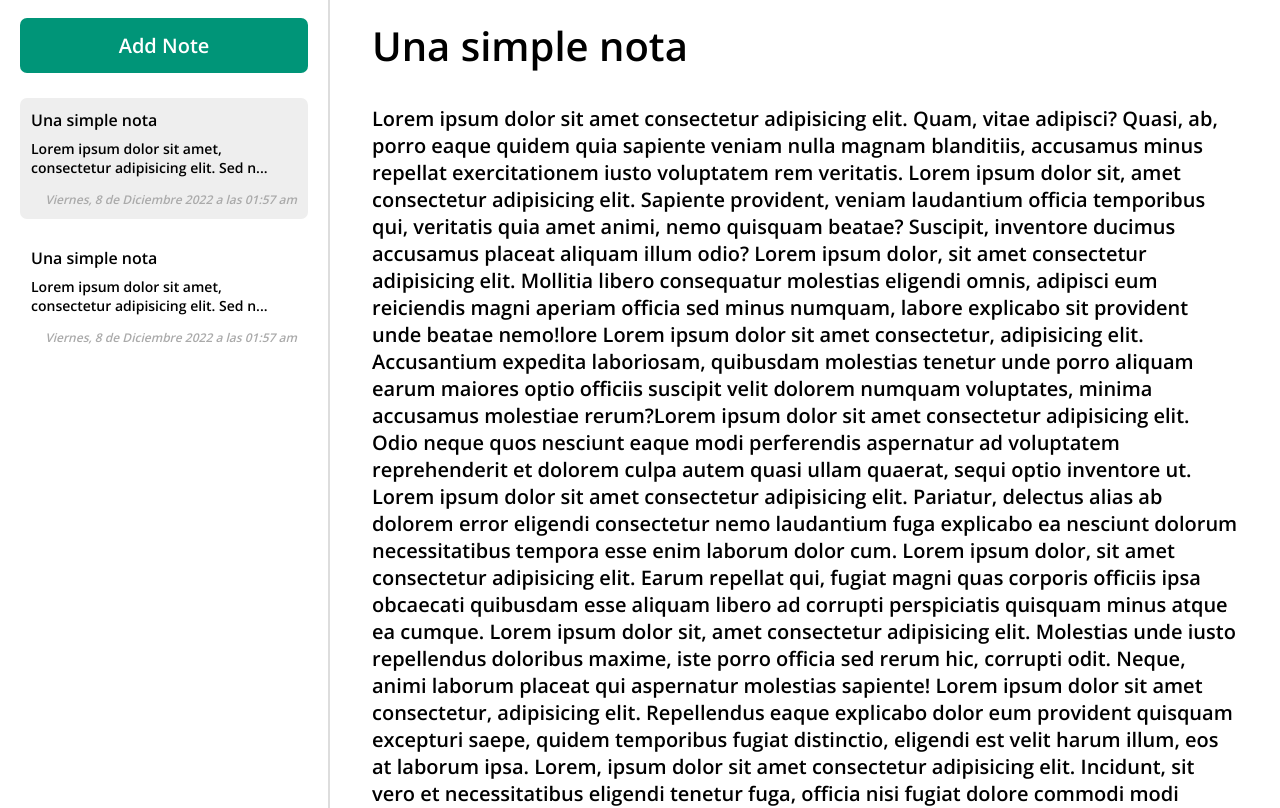
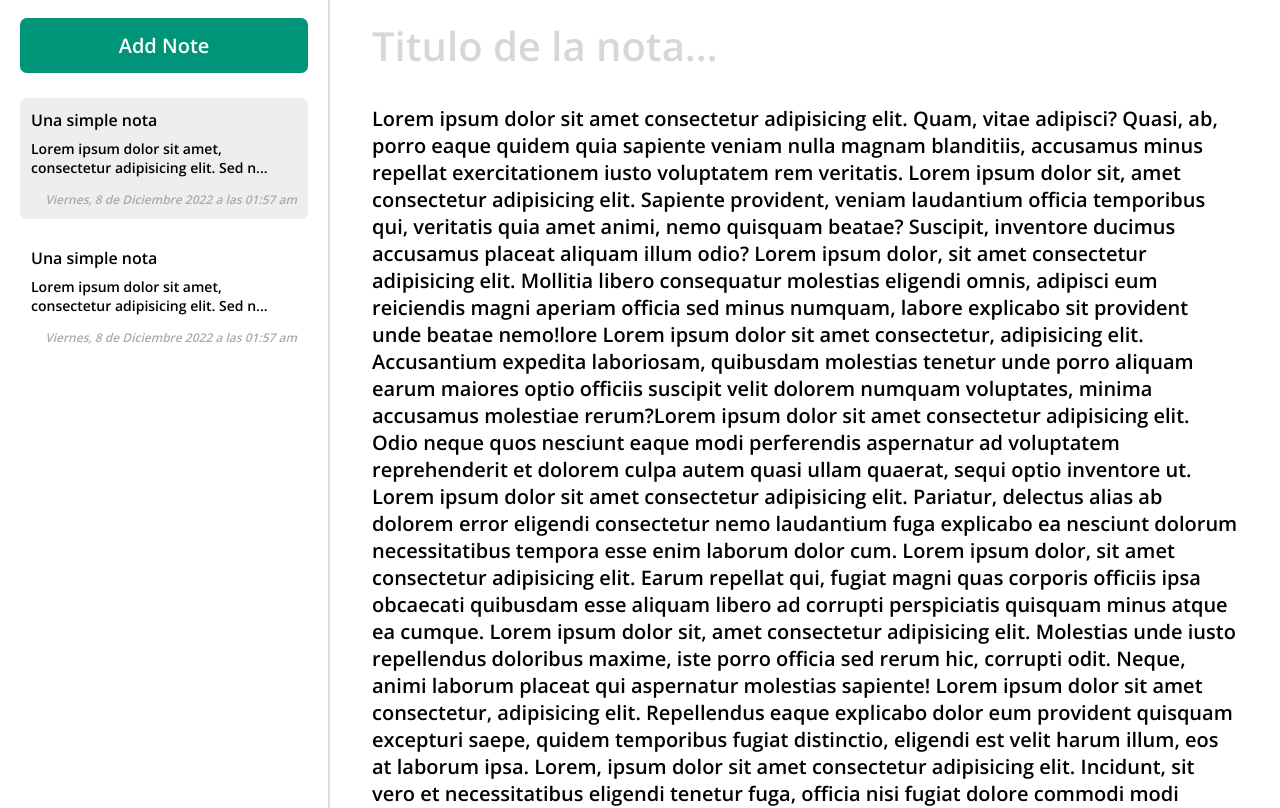
Before and after one commit to JoshuaGVC/Note-app, a React (Vite) app: page / in a window 1280 px wide. Shown: the top 808 px of the page. Built offline with nearby package versions, Linux system fonts and the light colour scheme.

Commit message:
WIP(Home):Title component

```diff
--- a/src/components/TitleEdit/Title.styled.ts
+++ b/src/components/TitleEdit/Title.styled.ts
@@ -1,8 +1,15 @@
+import { FC } from 'react';
 import styled from 'styled-components';
-export const Title = styled.h1`
+
+interface ITitle {
+    defalutText: boolean;
+}
+
+export const Title = styled.h1<ITitle>`
     font-family: 'Open Sans';
     font-weight: 700;
     font-size: 40px;
     line-height: 54px;
     margin-bottom: 32px;
+    color: ${props => props.defalutText ? "#d7d7d7" : "#000"};
 `
--- a/src/components/TitleEdit/TitleEdit.tsx
+++ b/src/components/TitleEdit/TitleEdit.tsx
@@ -2,33 +2,35 @@ import { FormEvent, useState } from "react";
 
 import { Title } from "./Title.styled";
 
+
 const TitleEdit = () => {
-  const [phantonContent, setPhantonContent] = useState("")
-  const [content, setContent] = useState("Una simple nota");
+  const defaultText = "Titulo de la nota...";
+  const [content, setContent] = useState(defaultText);
+  const [textColor, setTextColor] = useState(true)
 
   const handlerOnBlur = (event: FormEvent<HTMLHeadingElement>) => {
-    if(content === ""){
-      setContent("Una simple nota")
-    }else{
-      const value = (event.target as HTMLHeadingElement).textContent;
-      console.log(value)
-      setContent(value as string);
+    const text = (event.target as HTMLHeadingElement).textContent;
+    if (!text) {
+      setTextColor(true)
+      setContent(defaultText);
+      return;
     }
+    setContent(text as string);
   };
 
   const handlerOnFocus = () => {
-    if(content === "Una simple nota"){
+    if (content === "Titulo de la nota...") {
       setContent("");
     }
   };
 
-
-
   return (
     <Title
+      onInput={()=>setTextColor(false)}
       onFocus={handlerOnFocus}
       onBlur={handlerOnBlur}
       suppressContentEditableWarning={true}
+      defalutText={textColor}
       contentEditable
     >
       {content}
```
Also changed, not shown: src/components/Paragraph/Paragraph.tsx (+10 -1 lines).
